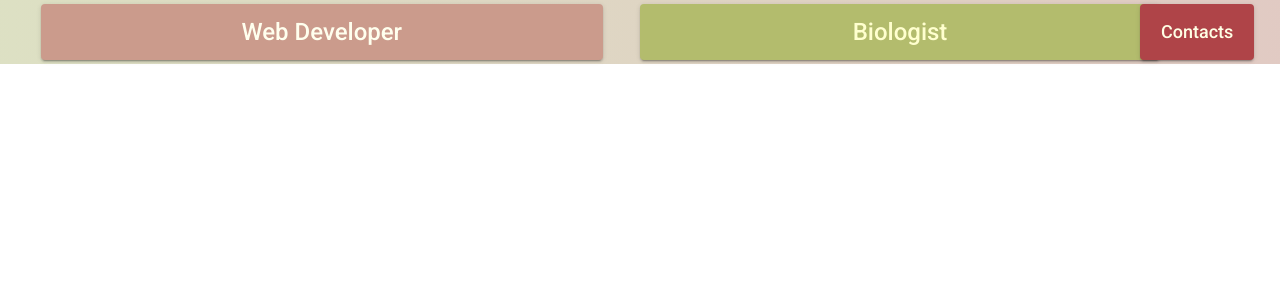
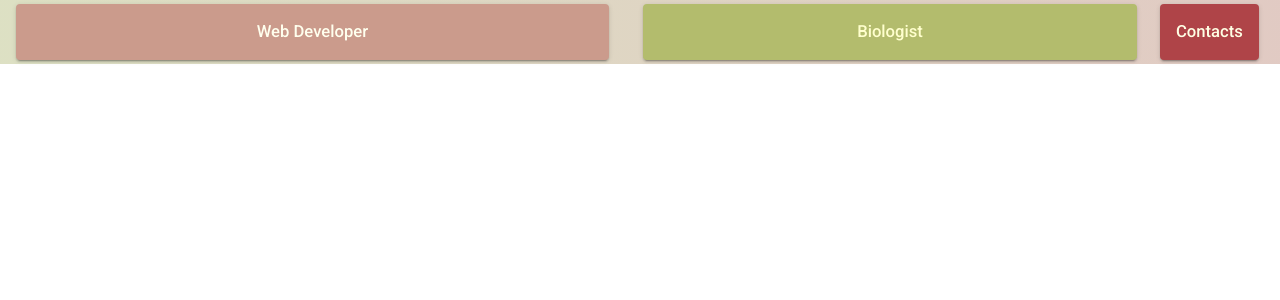
Before and after one commit to BarbaraCristinaNunes/portifolio-angular, an Angular app: page /contact in a window 1280 px wide. Shown: the top 300 px of the page. Built offline with nearby package versions, Linux system fonts and the light colour scheme.

Commit message:
Update app.component.css

```diff
--- a/src/app/app.component.css
+++ b/src/app/app.component.css
@@ -1,12 +1,10 @@
 #top-container{
     height: 180px;
     width: 100%;
-    /* background-color: aqua; */
     position: absolute;
     z-index: 1;
 }
 #navbar{
-    /* overflow: hidden; */
     position: fixed;
     z-index: 3;
     top: 0;
@@ -15,21 +13,15 @@
 .mat-toolbar{
     background-image: linear-gradient(to right, #b3bc6d5d, #cb9b8c79);
 }
-.container{
-    right: 115px;
-    top: 63px;
-    position: absolute;
-    z-index: 2;
-}
 
 #biologist{
-    /* margin: 5px; */
     text-align: center;
-    width: 100%;
+    width: 95%;
     padding: 10px;
     background-color: #b3bc6d;
     color: #ffffce;
     font-size: x-large;
+    margin-left: 3px;
 }
 
 #biologist:focus, #biologist:hover{
@@ -37,9 +29,8 @@
 }
 
 #web-developer{
-    margin: 25px;
     text-align: center;
-    width: 90%;
+    width: 95%;
     padding: 10px;
     background-color: #cb9b8c;
     color: #ffffee;
@@ -51,9 +42,8 @@
 }
 
 #contact{
-    margin-left: -20px;
     text-align: center;
-    width: 110%;
+    width: 95%;
     padding: 10px;
     font-size: large;
     background-color: #af4448;
@@ -63,3 +53,15 @@
 #contact:focus, #contact:hover{
     background-color: #ffa4a2;
 }
+
+@media screen and (max-width: 1300px) {
+    #web-developer{
+        font-size: smaller;
+    }
+    #biologist{
+        font-size: smaller;
+    }
+    #contact{
+        font-size: smaller;
+    }
+}
```
